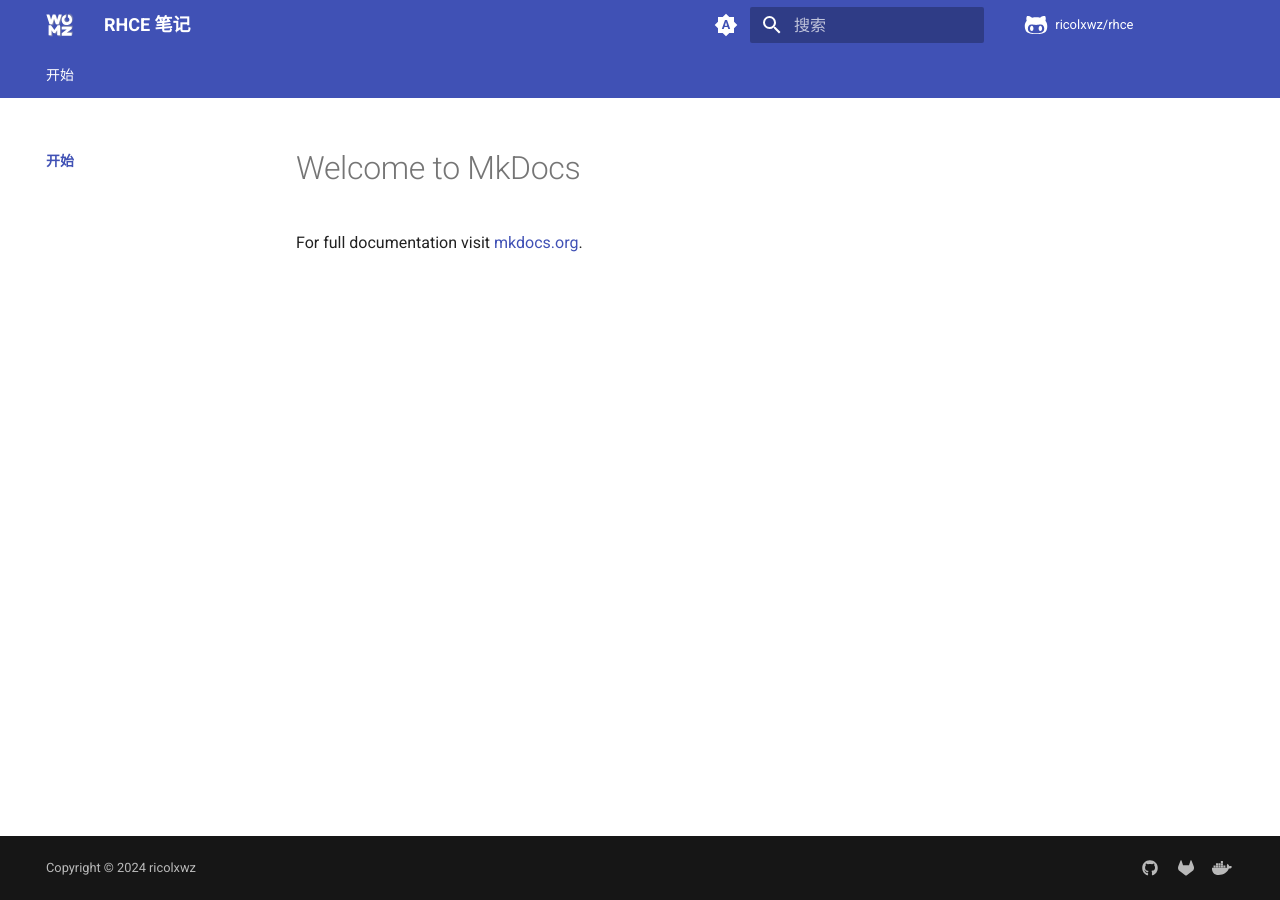
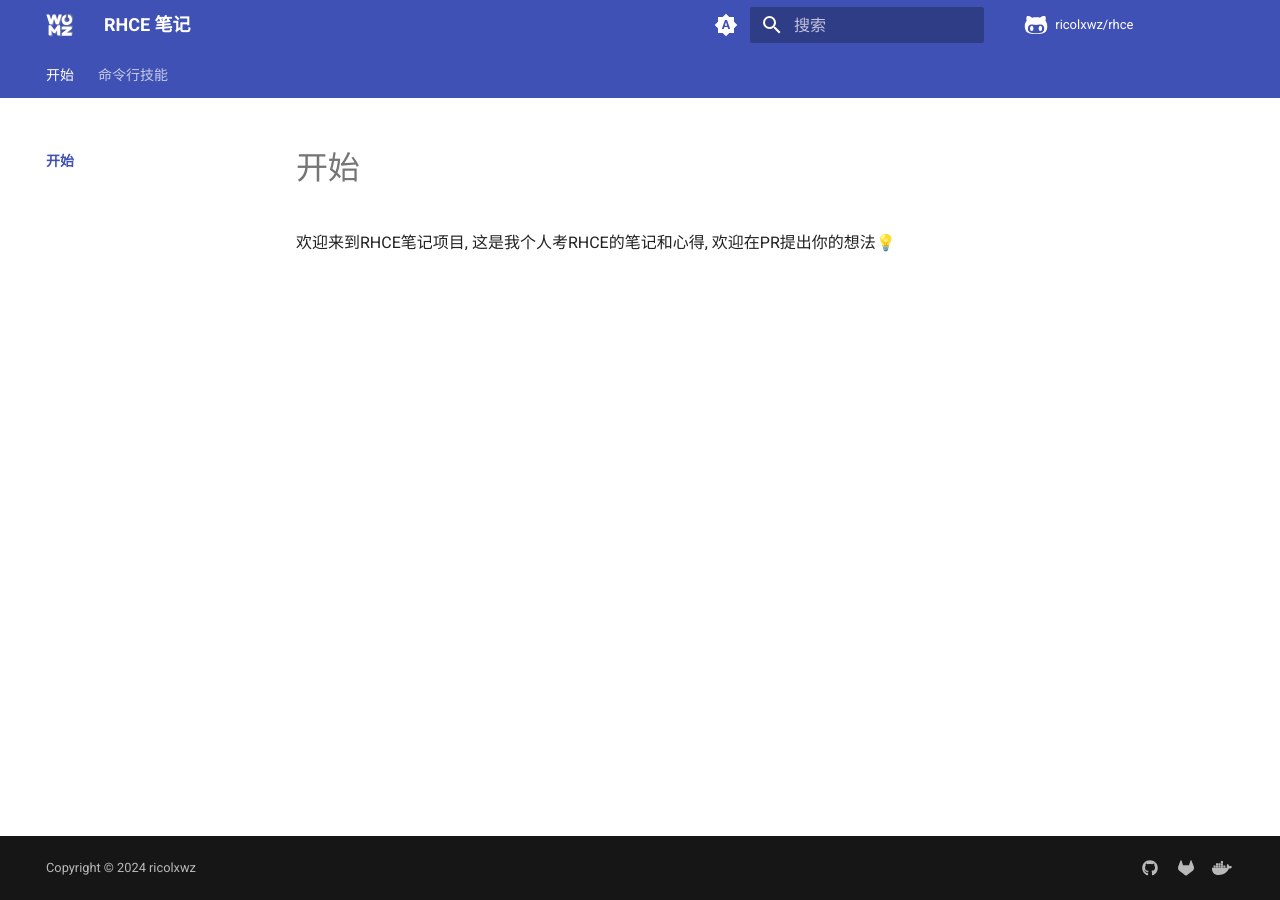
Before and after one commit to ricolxwz/rhce, an MkDocs documentation site: the page built from docs/index.md, in a window 1280 px wide. Built offline with MkDocs 1.6.1 and Material for MkDocs 9.7.7, drawn with Linux system fonts in a browser that asks for light colours; nearby versions of some CDN libraries; library files that are not in the unit come from our copies; comment, search, counter and statistics services are not loaded.

Commit message:
Update documentation homepage and add new section for command line skills

```diff
--- a/docs/index.md
+++ b/docs/index.md
@@ -1,3 +1,3 @@
-# Welcome to MkDocs
+# 开始
 
-For full documentation visit [mkdocs.org](https://www.mkdocs.org).
+欢迎来到RHCE笔记项目, 这是我个人考RHCE的笔记和心得, 欢迎在PR提出你的想法💡
--- a/mkdocs.yml
+++ b/mkdocs.yml
@@ -115,3 +115,5 @@ plugins:
 nav:
   - 开始:
     - index.md
+  - 命令行技能:
+    - 终端: 命令行技能/终端.md
```
Also changed, not shown: docs/命令行技能/终端.md (added, +14 -0 lines).
